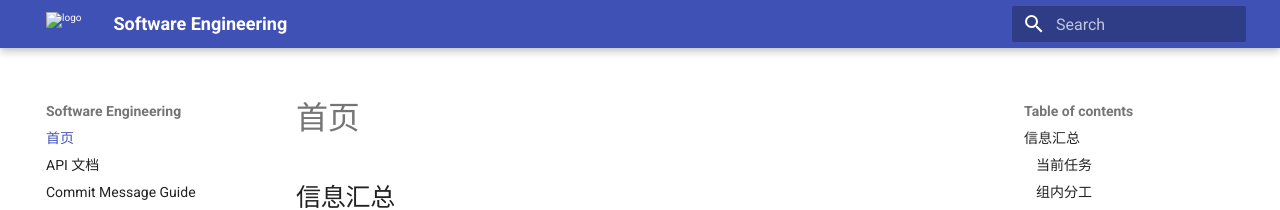
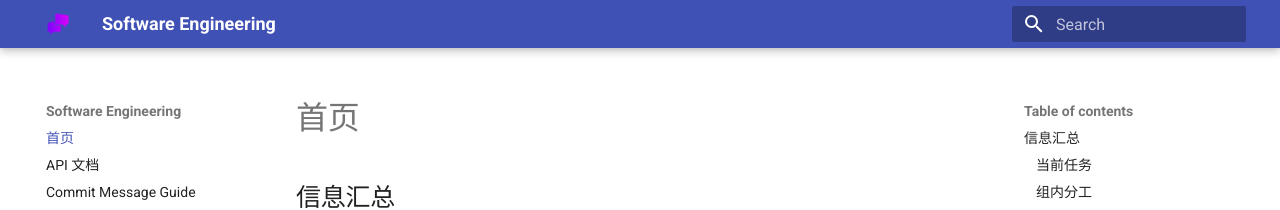
Before and after one commit to zhennan1/software-engineering, an MkDocs documentation site: the page built from docs/index.md, in a window 1280 px wide. Shown: the top 210 px of the page. Built offline with MkDocs 1.6.1 and Material for MkDocs 9.7.7, drawn with Linux system fonts in a browser that asks for light colours.

```diff
--- a/mkdocs.yml
+++ b/mkdocs.yml
@@ -1,4 +1,4 @@
 site_name: Software Engineering
 theme:
   name: material
-  logo: docs/img/logo.png
+  logo: img/logo.png
```
